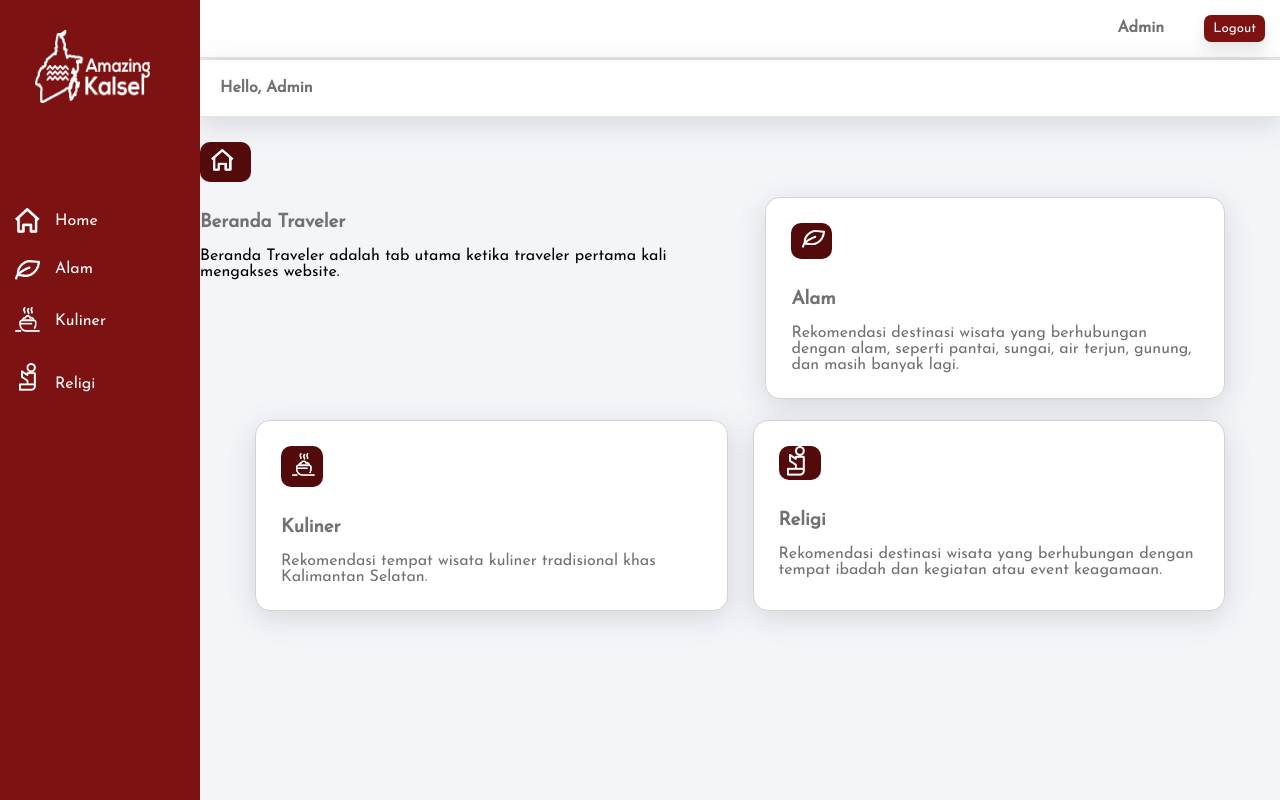
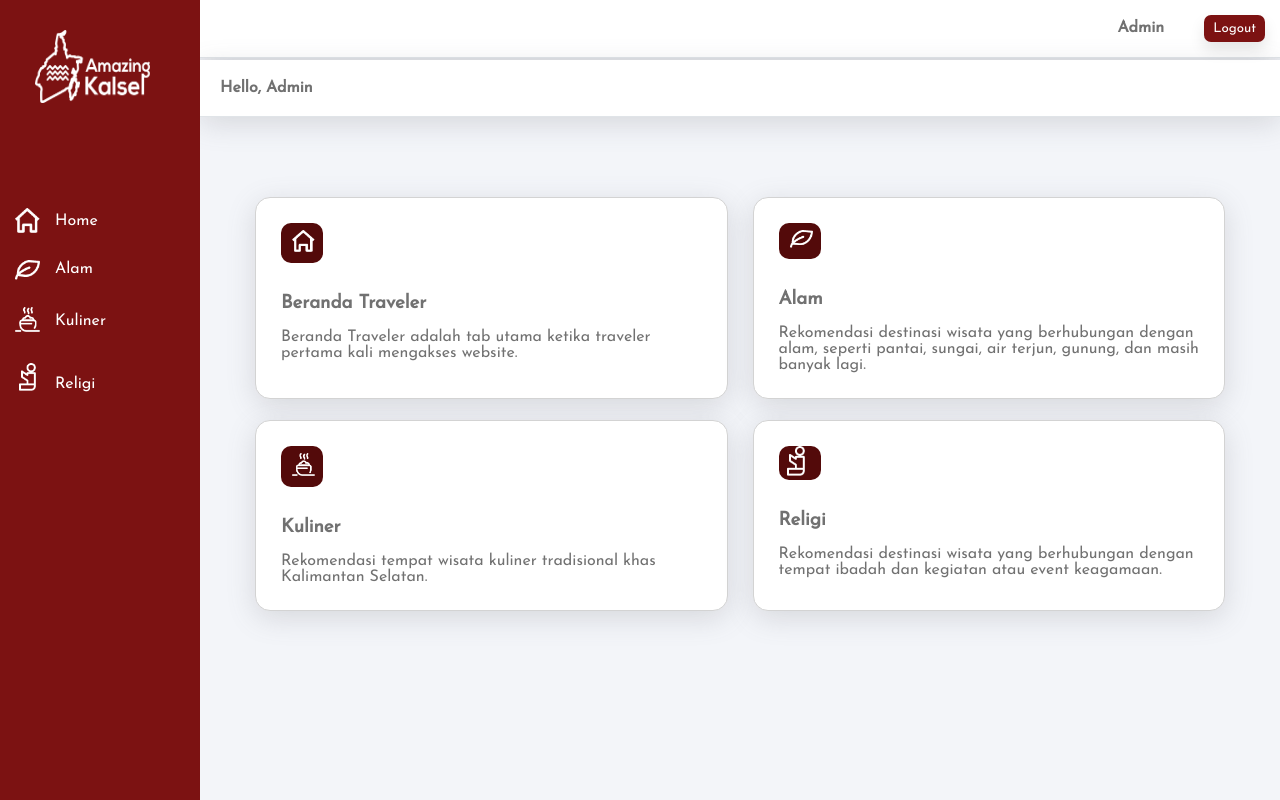
Before and after one commit to resyacahaya/web-wisata, a PHP site: page /halaman/berandaadmin.php in a window 1280 px wide. Run offline with PHP 8.4, Linux system fonts and the light colour scheme; some libraries are stand-ins or nearby versions.

Commit message:
mengedit css berandaadmin.css

```diff
--- a/css/berandaadmin.css
+++ b/css/berandaadmin.css
@@ -115,7 +115,16 @@
 }
 
 .col-1 {
-
+  border: 1px solid lightgray;
+  background-color: white;
+  width: 50%;
+  margin: 55px;
+  color: #717171;
+  padding: 25px;
+  border-radius: 15px;
+  box-shadow: rgba(100, 100, 111, 0.2) 0px 7px 29px 0px;
+  margin-bottom: 20px;
+  margin-right: -30px;
 }
 
 .col-1 h3 a{
```
